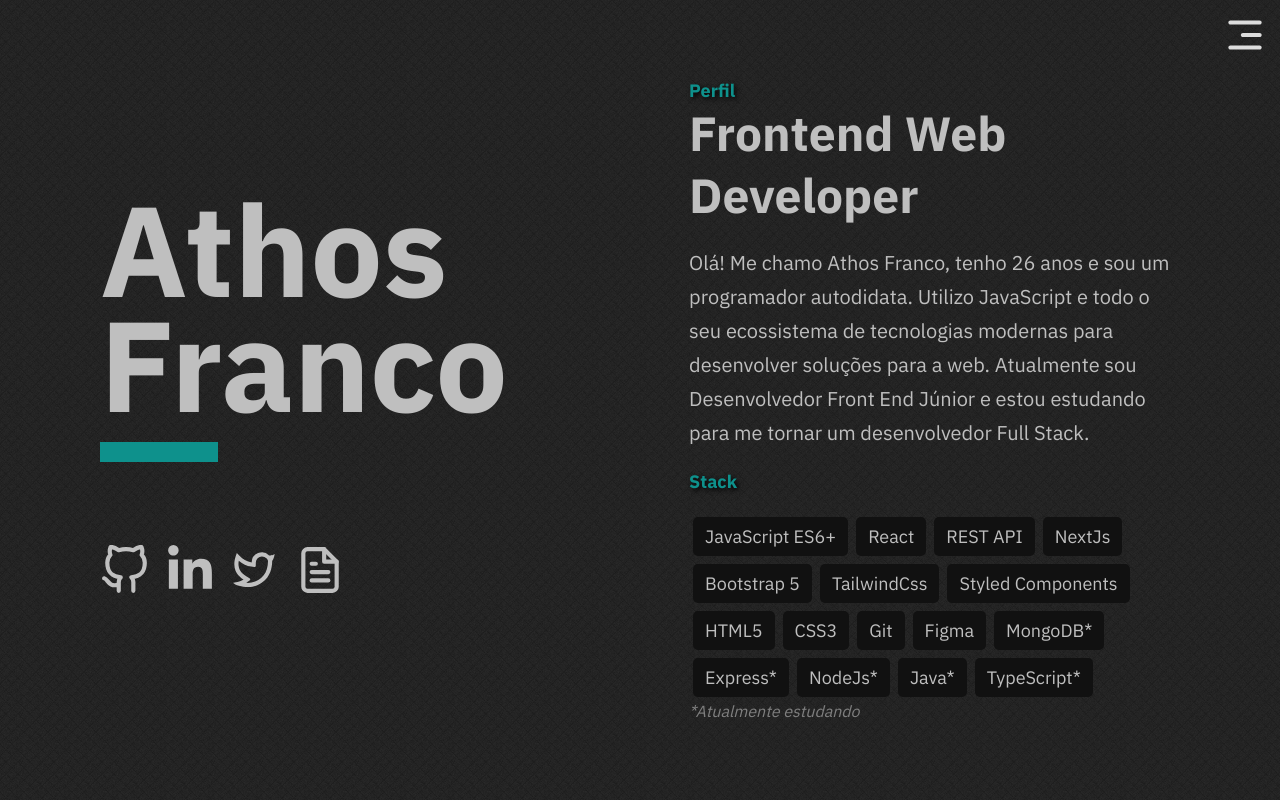
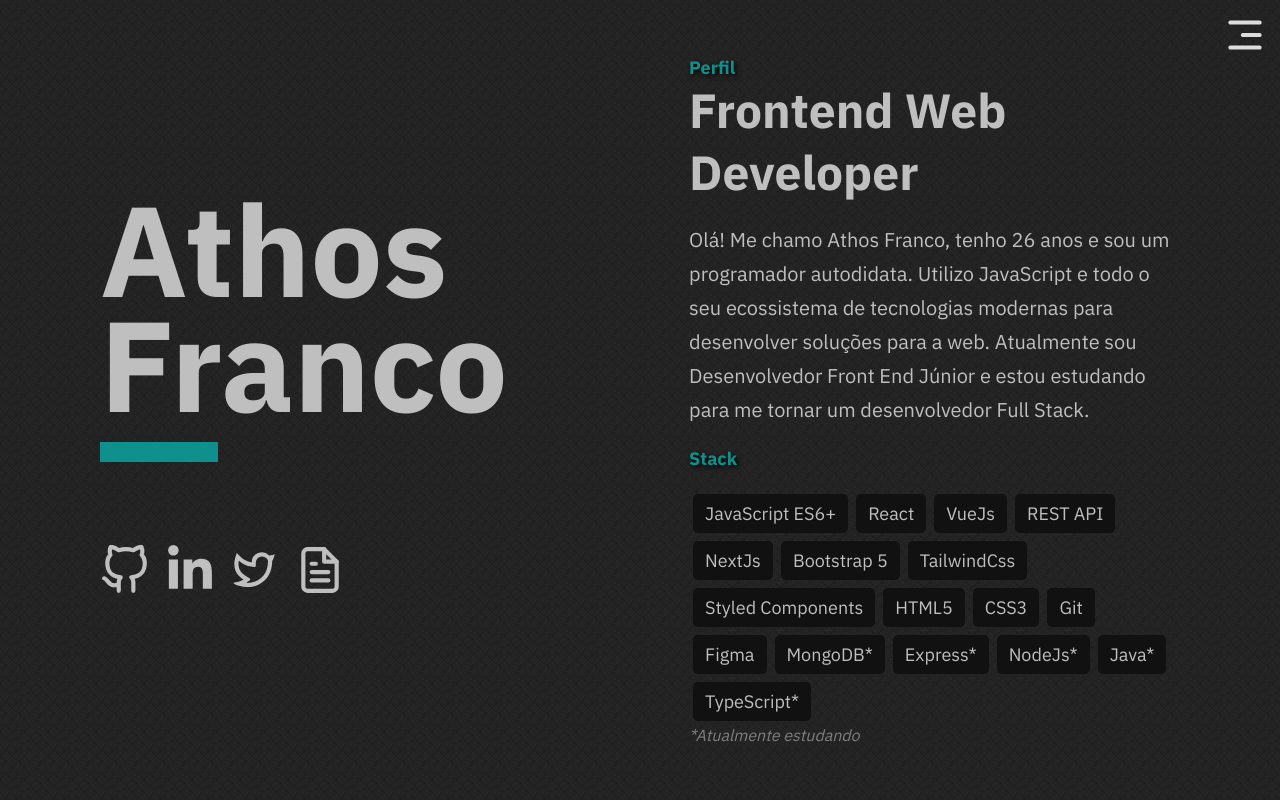
Before and after one commit to athosfranco/portfolio, a React (Create React App) app: page / in a window 1280 px wide. Shown: the top 800 px of the page. Built offline with nearby package versions, Linux system fonts and the light colour scheme.

Commit message:
climavue

```diff
--- a/src/data.js
+++ b/src/data.js
@@ -4,6 +4,7 @@
 import organizzerMockup from "./img/todomockup.png";
 // import dashboardMockup from "./img/dashboard_mockup.png";
 import minibankMockup from "./img/minibank_mockup.png";
+import climaVueMockup from "./img/climavuemockup.png";
 
 export const data = {
   about: {
@@ -16,6 +17,7 @@
   skills: [
     "JavaScript ES6+",
     "React",
+    "VueJs",
     "REST API",
     "NextJs",
     "Bootstrap 5",
@@ -90,6 +92,16 @@
     },
     {
       id: 5,
+      title: `Clima Vue`,
+      desc: `Esta SPA consome uma API pública e retorna a temperatura atual de qualquer cidade ao redor do mundo. Foi desenvolvida com o objetivo de aprender a utilizar o framework Vue.`,
+      descEn: `This simple SPA consumes a public API and returns the current temperature of any city around the world. It was developed in order to learn how to use the Vue framework.`,
+      stack: ["VueJs", "Consumo de API com Fetch"],
+      url: "https://vue-weather-athos.netlify.app/",
+      rep: "https://github.com/athosfranco/vue-weather-app",
+      img: climaVueMockup,
+    },
+    {
+      id: 6,
       title: `Organizzer`,
       desc: `Um simples "Todo App" desenvolvido durante meus estudos em JavaScript. Você pode criar tarefas, definir um prazo para sua conclusão, editar uma tarefa criada anteriormente, marcá-la como concluída e também excluir tarefas. É o meu primeiro CRUD. O aplicativo está disponível em dois idiomas (inglês e português) e possui dois esquemas de cores (diurno e noturno). Tarefas e configurações são armazenadas no armazenamento local do navegador. O usuário também pode organizar a ordem em que as tarefas são exibidas.`,
       descEn: `This is a simple "Todo" app developed during my studies in JavaScript. You can create tasks, set a deadline for their completion (or set no deadline at all), edit a previously created task, mark it as completed and also, of course, delete previously created tasks. It's my first ever CRUD. The app is available in two languages (English and Portuguese), in addition to having two color schemes (light and dark/day and night). Setting the language and color scheme is done by the user within the application itself. Tasks and settings are stored on the browser's local storage.`,
```
Also changed, not shown: src/img/climavuemockup.png (added).
